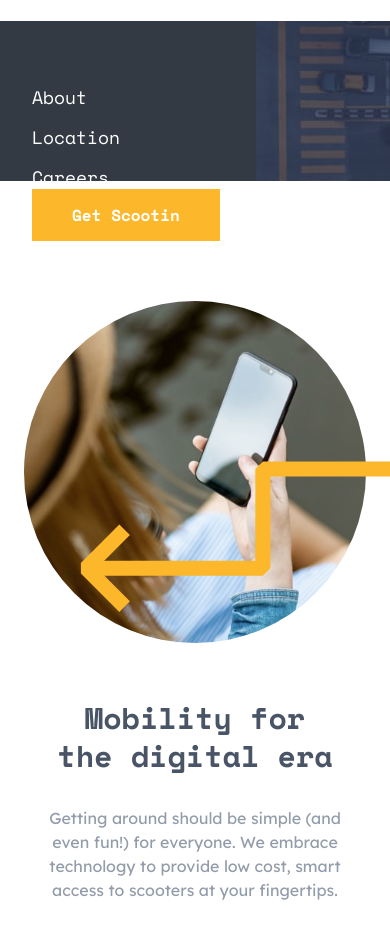
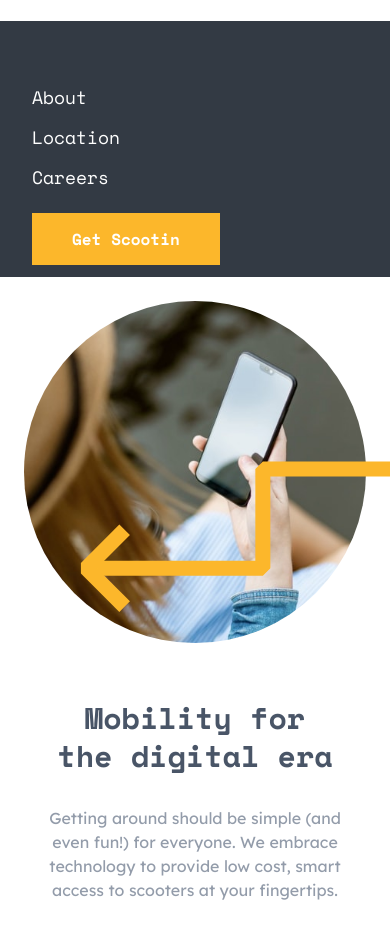
Before and after one commit to yawsamcode/scoot-multi-page-website, a website: page public/about.html in a window 390 px wide. Both pictures are taken after a click on the picture 46 px from the left and 34 px from the top of the page. Shown: the part 56-994 px from the top of the page. Drawn offline with nearby package versions, Linux system fonts and the light colour scheme.

Commit message:
Fixed mobile Navigation

```diff
--- a/public/about.html
+++ b/public/about.html
@@ -35,21 +35,20 @@
 
       <!-- Mobile Menu -->
     <div id="mobile-menu" class="hidden md:hidden lg:hidden xl:hidden 2xl:hidden">
-      <nav class="absolute flex flex-col justify-between px-8 pt-16 pb-6 top-0 w-64  bg-DarkGray z-20 h-full">
+      <nav class="absolute flex flex-col justify-between px-8 pt-16 pb-6 top-0 w-full  bg-DarkGray z-20 h-64">
         <ul class="flex flex-col justify-start gap-4 text-lg leading-6 font-SpaceMono text-white">
           <li><a class="hover:text-Yellow" href="./about.html">About</a></li>
           <li><a class="hover:text-Yellow" href="./locations.html">Location</a></li>
           <li><a class="hover:text-Yellow" href="./careers.html">Careers</a></li>
         </ul>
-        <div class="">
-          <button class="py-3.5 px-10 bg-Yellow text-white font-bold font-SpaceMono hover:bg-white hover:border-2
+        <div class="pt-6">
+          <button class="py-3.5  px-10 bg-Yellow text-white font-bold font-SpaceMono hover:bg-white hover:border-2
            hover:border-Yellow hover:text-Yellow">
             <a href="#">Get Scootin</a>
           </button>
         </div>
       </nav>
     </div>
-
 
   <!-- Background Images -->
 <div class="bg-about-hero-mobile md:bg-about-hero-tablet lg:bg-about-hero-desktop bg-no-repeat bg-cover text-white px-6 md:pl-[6rem] lg:pl-[10.3rem]">
```
Also changed, not shown: public/careers.html (+4 -4 lines), public/index.html (+1 -1 lines), public/locations.html (+4 -4 lines), public/style.css.
